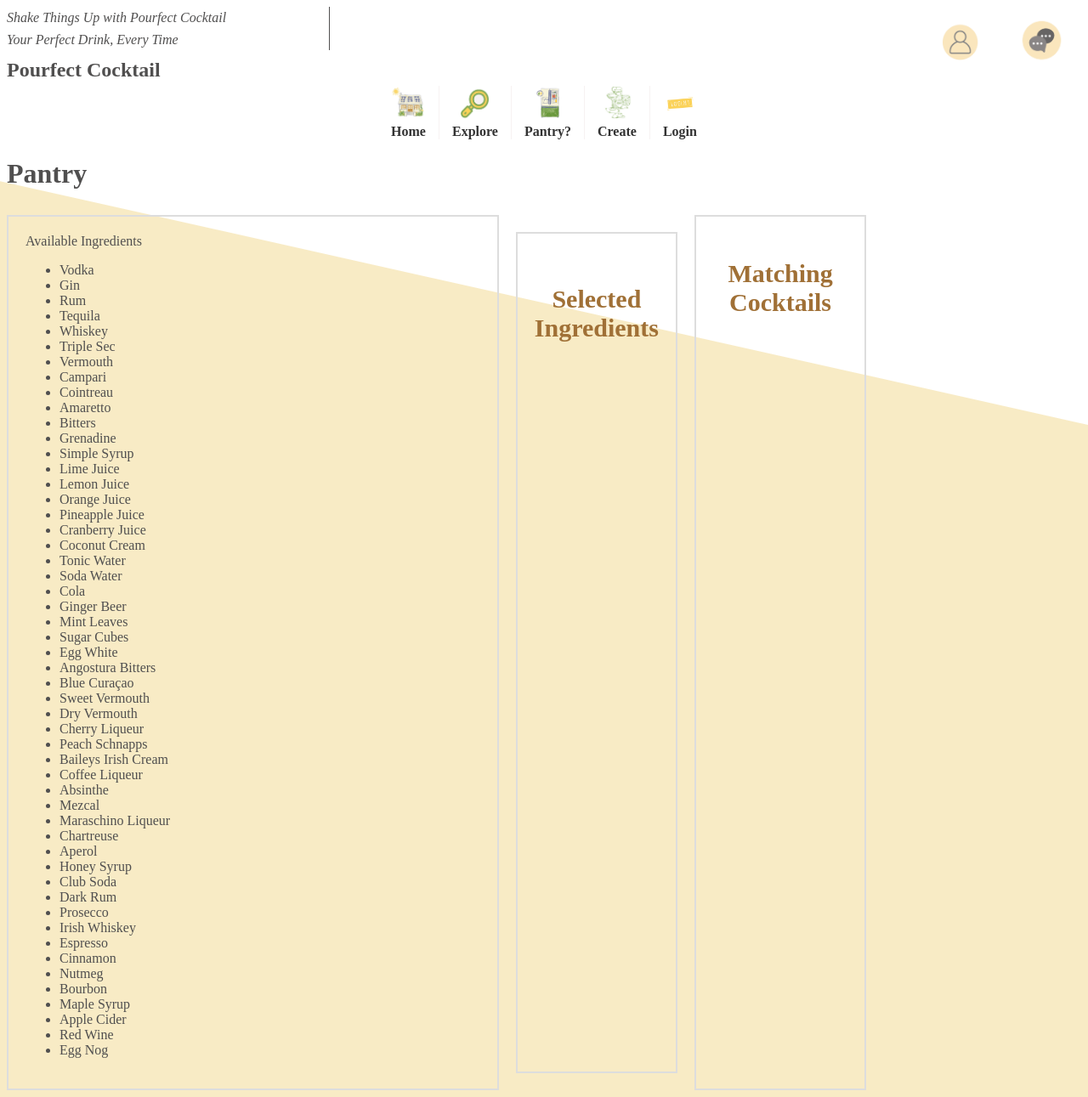
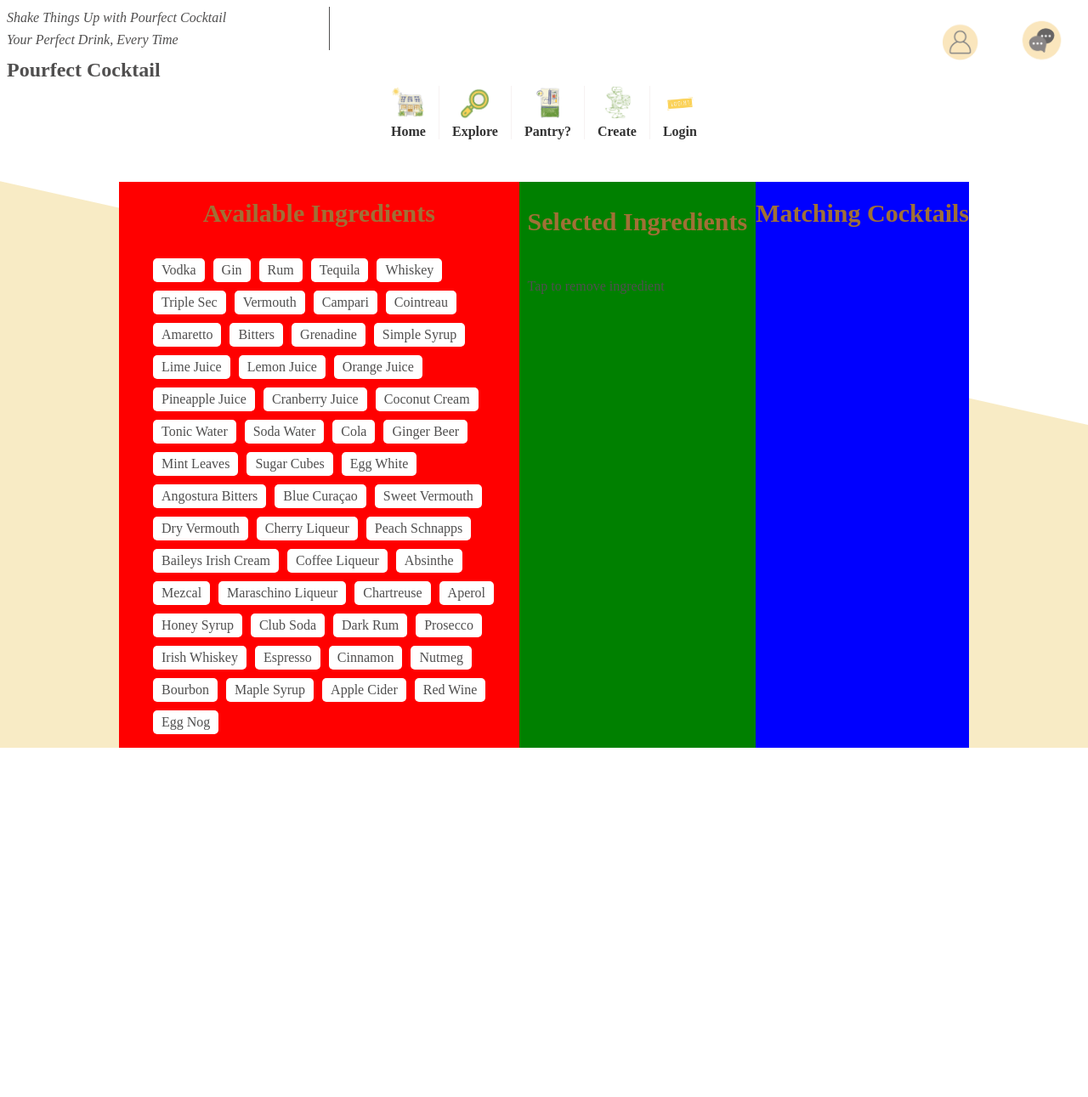
Before and after one commit to cs-ucc-ie/Team-15, a Flask app: page /pantry.html in a window 1280 px wide. Shown: the whole page at 85% size. After the commit the page ends 880 px from the top, so only its background shows below. Run offline with Flask 3, Linux system fonts and the light colour scheme; data comes from the database, SQL or seed files in the repository.

Commit message:
Rough layout for pantry page. Unfinished

```diff
--- a/static/styles.css
+++ b/static/styles.css
@@ -515,32 +515,76 @@ form {
 /* css for pantry page */
 
 .pantry-container{
-    display: flex;
-    width: 80%;
-    max-width: 1200px;
+    display: grid;
+    grid-auto-flow: column;
+    grid-template-areas:
+    "A B C C";
+    width: 1000px;
+    height: 600px;
+    margin: auto;
+    margin-top: 50px;
 }
 
-.pantry-left-col {
-    flex: 3;
-    padding: 20px;
-    border: 2px solid #ddd;
-}
-.pantry-right-col {
-    flex: 1;
+.pantry-l1{
+    grid-area: A;
+    background-color: red;
     display: flex;
     flex-direction: column;
-    padding: 20px;
+    flex-wrap: wrap; /* wrap list items to next line if they don't fit*/
+    gap: 10px;
+    padding: 10x;
+    align-content: flex-start;
 }
-.pantry-top-right{
-    flex: 1;
+
+.pantry-l1 ul{
+    display: flex;
+    flex-wrap: wrap;
+    gap: 10px;
+}
+
+.pantry-l1 li{
+    list-style: none;
+    padding: 5px 10px;
+    background-color: white;
+    border-radius:5px;
+}
+
+.pantry-r1 {
+    grid-area: B;
+    background-color: green;
     display: flex;
     flex-direction: column;
-    padding: 20px;
-    border: 2px solid #ddd;
+    flex-wrap: wrap;
+    gap: 10px;
+    padding: 10px;
+    align-content: flex-start;
 }
 
-.pantry-bottom-right{
-    flex: 1;
-    padding: 10px;
-    border: 2px solid #ddd;
+.pantry-r1 ul {
+    display: flex;
+    flex-wrap: wrap;
+    padding: 0;
+    margin: 0;
+    gap: 10px;
 }
+
+.pantry-r1 li {
+    list-style: none;
+    padding: 5px 10px;
+    background-color: white;
+    border-radius: 5px;
+}
+
+
+.pantry-r2{
+    grid-area: C;
+    background-color: blue;
+}
+
+/* fix to make titles all level */
+.pantry-l1 h2,
+.pantry-r1 h2,
+.pantry-r2 h2 {
+    margin: 0;
+    padding-bottom: 10px;
+}
--- a/templates/pantry.html
+++ b/templates/pantry.html
@@ -6,14 +6,14 @@
     <link rel="stylesheet" href="{{ url_for('static', filename='styles.css') }}">
     <title>Pantry</title>
 </head>
+
 <body>
-
     <!-- Nav Bar -->
     {% include 'navbar.html' %}
-    <h1>Pantry</h1>
-<div class="pantry-container">
+
+    <div class="pantry-container">
     <!-- Ingredients List -->
-    <div class="pantry-left-col"
+     <div class="pantry-l1">
     <h2>Available Ingredients</h2>
     <ul id="ingredient-list">
         {% for ingredient in ingredients %}
@@ -23,20 +23,18 @@
         {% endfor %}
     </ul>
     </div>
-    <div class="pantry-right-col">
-    <div class="pantry-top-right">
     <!-- Selected Ingredients -->
+    <div class="pantry-r1">
     <h2>Selected Ingredients</h2>
     <ul id="selected-ingredients-list"></ul>
-    </div>
+    <p>Tap to remove ingredient</p>
     </div>
 
     <!-- Matching Cocktails -->
-    <div class="pantry-bottom-right">
+    <div class="pantry-r2">
     <h2>Matching Cocktails</h2>
     <ul id="cocktail-list"></ul>
     </div>
-
     <script>
         let selectedIngredients = [];
 
@@ -66,6 +64,6 @@
             });
         }
     </script>
-</div>
+    </div>
 </body>
 </html>
```
